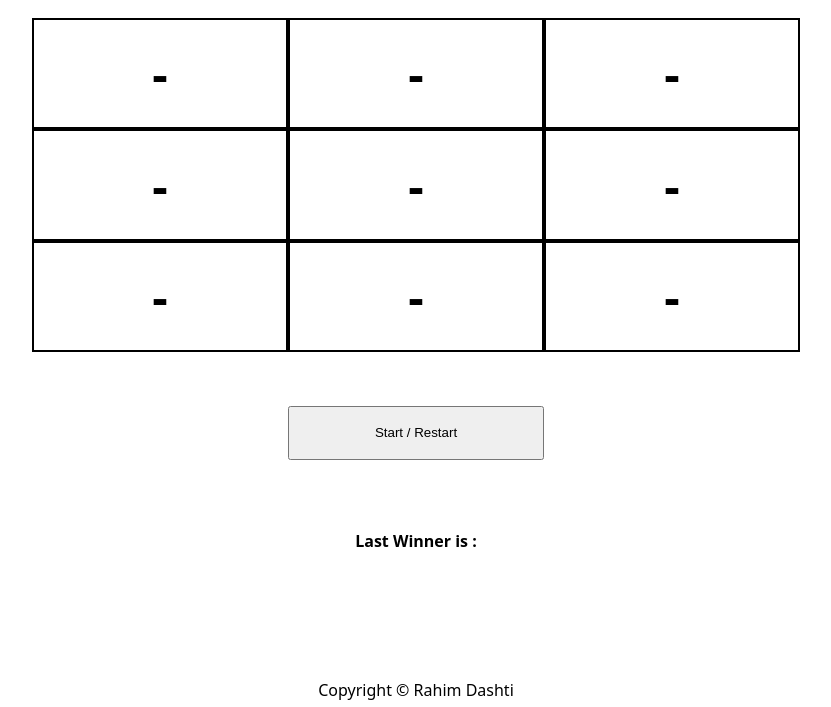
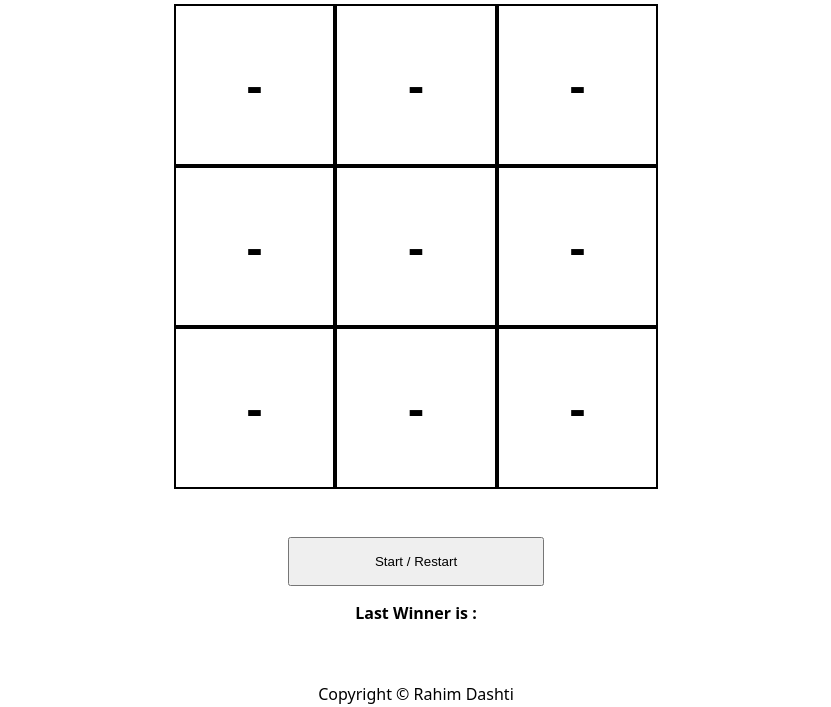
Before and after one commit to Rahim-Dashti/Tic-tac-toe, a plain HTML site: page index.html in a window 1280 px wide. Shown: the part 93-800 px from the top of the page, without its empty margins (224-1055 px from the left). Drawn offline with Linux system fonts and the light colour scheme.

Commit message:
fixed board layout

```diff
--- a/index.html
+++ b/index.html
@@ -25,8 +25,8 @@
     </div>
     <div class="lower-band">
         <button class="start-button"> Start / Restart </button>
-        <div class="winner"><p>Last Winner is : <span class="winner-player"></span></p></div>
     </div>
+    <div class="winner"><p>Last Winner is : <span class="winner-player"></span></p></div>
     <div class="footer">
         Copyright © Rahim Dashti
     </div>
--- a/styles.css
+++ b/styles.css
@@ -6,7 +6,7 @@ html {
 body {
     display: grid;
     grid-template-columns: repeat(5,1fr);
-    grid-template-rows: repeat(6, 1fr) .25fr;
+    grid-template-rows: repeat(8, 1fr) .25fr;
     height: 100vh;
     margin: 0;
 }
@@ -21,23 +21,30 @@ body {
 }
 
 .game-board {
-    grid-area: 2/2/5/5;
+    grid-area: 2/2/7/5;
     display: grid;
     grid-template-columns: repeat(3,1fr);
     grid-template-rows: repeat(3,1fr);
+    aspect-ratio: 1/1;
+    height: 100%;
+    justify-self: center;
 }
 
 .lower-band {
-    grid-area: 5/2/6/5;
+    grid-area: 7/2/8/5;
     display: grid;
     grid-template-columns: repeat(3,1fr);
-    grid-template-rows: repeat(4,1fr);
+    grid-template-rows: repeat(2,1fr);
 }
 
 .footer {
-    grid-area: 7/1/8/6;
+    grid-area: 9/1/10/6;
     text-align: center;
     font-weight: 500;
+}
+
+.gg {
+    color: rgb(235, 87, 87);
 }
 
 .board-cell {
@@ -55,11 +62,11 @@ body {
 }
 
 .start-button {
-    grid-area: 2/2/3/3;
+    grid-area: 2/2/4/3;
 }
 
 .winner {
-    grid-area: 4/1/5/4;
+    grid-area: 8/3/9/4;
     justify-content: center;
     text-align: center;
     font-weight: 600;
```
